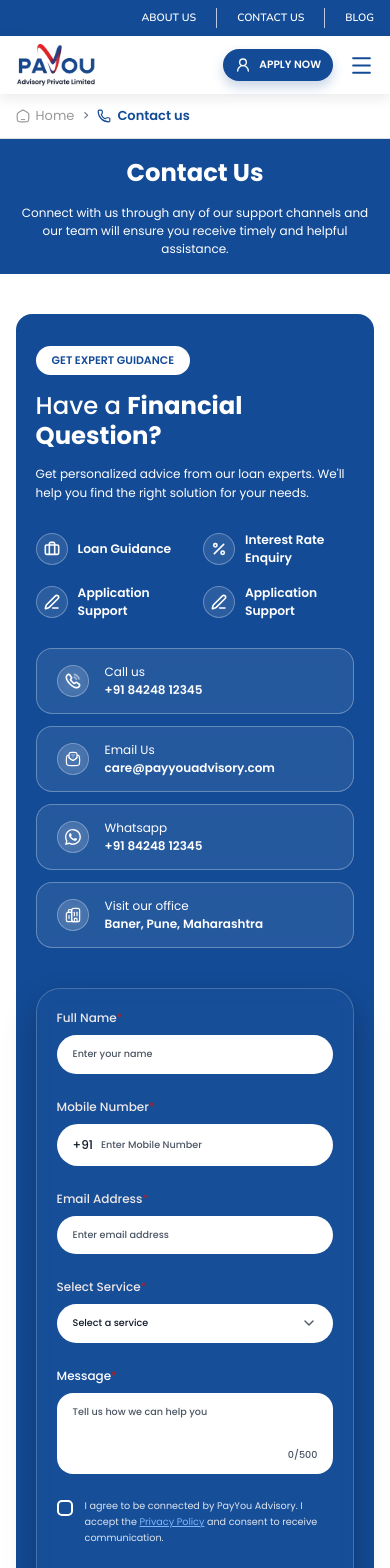
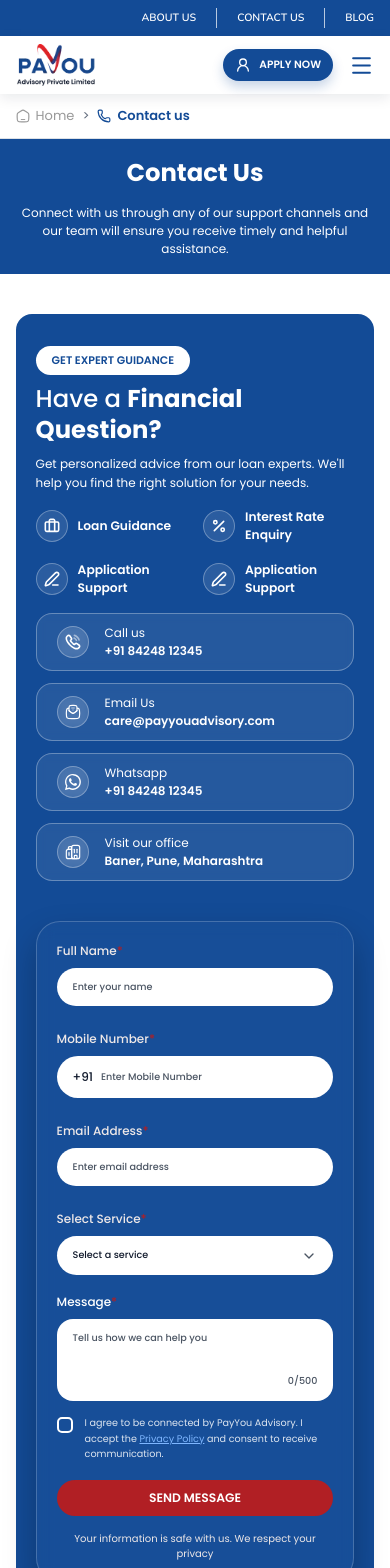
Before and after one commit to SahilVGite/payou, a Next.js app: page /contact-us in a window 390 px wide. Shown: the top 1568 px of the page. Built offline with nearby package versions, Linux system fonts and the light colour scheme.

Commit message:
UI fixes

```diff
--- a/src/components/contact/FinancialQuestionForm.jsx
+++ b/src/components/contact/FinancialQuestionForm.jsx
@@ -60,16 +60,16 @@ export default function FinancialQuestionForm({
             <span className="inline-block rounded-full bg-white px-4 py-1.5 text-[11px] font-semibold text-primary md:text-[13px]">
               GET EXPERT GUIDANCE
             </span>
-            <h2 className="mt-4 text-[clamp(1.5rem,1.2794rem+0.9804vw,1.75rem)] md:text-[36px] lg:text-[clamp(2rem,0.4589rem+1.8051vw,2.625rem)] font-medium leading-tight">
+            <h2 className="mt-[0.3809em] text-[clamp(1.5rem,1.2794rem+0.9804vw,1.75rem)] md:text-[36px] lg:text-[clamp(2rem,0.4589rem+1.8051vw,2.625rem)] font-medium leading-tight">
               Have a <strong className="font-bold">Financial Question?</strong>
             </h2>
-            <p className="mt-3 text-[12px] md:text-[14px] lg:text-[clamp(0.875rem,0.5668rem+0.361vw,1rem)] max-w-[55ch] leading-relaxed text-white">
+            <p className="mt-[0.75em] text-[12px] md:text-[14px] lg:text-[clamp(0.875rem,0.5668rem+0.361vw,1rem)] max-w-[55ch] leading-relaxed text-white">
               Get personalized advice from our loan experts. We'll help you find
               the right solution for your needs.
             </p>
 
             {mapQuery ? (
-              <div className="mt-7 overflow-hidden rounded-2xl border border-white/30">
+              <div className="mt-[clamp(0.9375rem,0.397rem+1.1275vw,1.75rem)] overflow-hidden rounded-2xl border border-white/30">
                 <iframe
                   title="Branch location"
                   src={`https://www.google.com/maps?q=${encodeURIComponent(mapQuery)}&output=embed`}
@@ -82,14 +82,14 @@ export default function FinancialQuestionForm({
                 />
               </div>
             ) : (
-              <div className="mt-7 grid grid-cols-2 gap-4">
+              <div className="mt-[clamp(0.9375rem,0.397rem+1.1275vw,1.75rem)] grid grid-cols-2 gap-4">
                 {highlights.map(([Icon, label], index) => (
                   <div
                     key={`${label}-${index}`}
-                    className="flex items-center gap-2.5 text-[clamp(0.75rem,0.5294rem+0.9804vw,1rem)] md:text-[16px] lg:text-[clamp(0.9375rem,0.4752rem+0.5415vw,1.125rem)] font-semibold text-white"
+                    className="flex items-center gap-2.5 text-[clamp(0.75rem,0.5294rem+0.9804vw,1rem)] md:text-[16px] lg:text-[clamp(0.8125rem,0.042rem+0.9025vw,1.125rem)] font-semibold text-white"
                   >
-                    <span className="flex h-8 md:h-10 w-8 md:w-10 border border-white/30 shrink-0 items-center justify-center rounded-full backdrop-blur-xs bg-white/10">
-                      <Icon size={20} className={"[@media(max-width:767px)]:w-4 [@media(max-width:767px)]:h-4"} />
+                    <span className="flex h-10 [@media(max-width:1700px)]:h-8 w-10 [@media(max-width:1700px)]:w-8 border border-white/30 shrink-0 items-center justify-center rounded-full backdrop-blur-xs bg-white/10">
+                      <Icon size={20} className={"[@media(max-width:1700px)]:w-4 [@media(max-width:1700px)]:h-4"} />
                     </span>
                     {label}
                   </div>
@@ -97,15 +97,15 @@ export default function FinancialQuestionForm({
               </div>
             )}
 
-            <div className={`mt-7 gap-3 ${gridCards ? "grid grid-cols-1 [@media(min-width:1024px)_and_(max-width:1500px)]:grid-cols-1 md:grid-cols-2" : "flex flex-col"}`}>
+            <div className={`mt-[clamp(0.9375rem,0.397rem+1.1275vw,1.75rem)] gap-3 ${gridCards ? "grid grid-cols-1 [@media(min-width:1024px)_and_(max-width:1500px)]:grid-cols-1 md:grid-cols-2" : "flex flex-col"}`}>
               {channels.map(([Icon, label, value, href]) => (
                 <a
                   key={label}
                   href={href}
-                  className="flex items-center gap-4 rounded-2xl bg-[rgba(255,255,255,0.08)] backdrop-blur-xs border border-white/30 px-5 py-3.5 transition hover:bg-white/15"
+                  className="flex items-center gap-4 rounded-2xl bg-[rgba(255,255,255,0.08)] backdrop-blur-xs border border-white/30 px-5 py-2.5 [@media(min-width:1700px)]:py-3.5 transition hover:bg-white/15"
                 >
-                  <span className="flex h-8 md:h-10 w-8 md:w-10 border border-white/30 backdrop-blur-xs shrink-0 items-center justify-center rounded-full bg-white/10">
-                    <Icon size={20} className={"[@media(max-width:767px)]:w-4 [@media(max-width:767px)]:h-4"} />
+                  <span className="flex h-10 [@media(max-width:1700px)]:h-8 w-10 [@media(max-width:1700px)]:w-8 border border-white/30 backdrop-blur-xs shrink-0 items-center justify-center rounded-full bg-white/10">
+                    <Icon size={20} className={"[@media(max-width:1700px)]:w-4 [@media(max-width:1700px)]:h-4"} />
                   </span>
                   <span className="flex flex-col">
                     <span className="text-[12px] md:text-[14px] lg:text-[clamp(0.875rem,0.5668rem+0.361vw,1rem)] text-white">
@@ -127,7 +127,7 @@ export default function FinancialQuestionForm({
             encType="text/plain"
           >
             <div className="grid gap-6 sm:grid-cols-2">
-              <label className="grid gap-2 text-[12px] md:text-[14px] lg:text-[clamp(0.875rem,0.5668rem+0.361vw,1rem)] font-medium text-[#EEE8E8]">
+              <label className="grid gap-2 text-[12px] md:text-[14px] lg:text-[clamp(0.8125rem,0.3502rem+0.5415vw,1rem)] font-medium text-[#EEE8E8]">
                 <span className="flex">
                   Full Name <span className="text-accent">*</span>
                 </span>
@@ -138,12 +138,12 @@ export default function FinancialQuestionForm({
                   className="rounded-full bg-white px-4 py-3 text-[clamp(0.5625rem,0.3839rem+0.8929vw,0.8125rem)] md:text-[13px] lg:text-[clamp(0.75rem,0.4418rem+0.361vw,0.875rem)] text-ink outline-none placeholder:text-[#4B5563]"
                 />
               </label>
-              <label className="grid gap-2 text-[12px] md:text-[14px] lg:text-[clamp(0.875rem,0.5668rem+0.361vw,1rem)] font-medium text-[#EEE8E8]">
+              <label className="grid gap-2 text-[12px] md:text-[14px] lg:text-[clamp(0.8125rem,0.3502rem+0.5415vw,1rem)] font-medium text-[#EEE8E8]">
                 <span className="flex">
                   Mobile Number <span className="text-accent">*</span>
                 </span>
                 <span className="flex items-center gap-2 rounded-full bg-white px-4 py-3">
-                  <span className="text-[12px] md:text-[14px] lg:text-[clamp(0.875rem,0.5668rem+0.361vw,1rem)] text-ink">
+                  <span className="text-[12px] md:text-[14px] lg:text-[clamp(0.8125rem,0.3502rem+0.5415vw,1rem)] text-ink">
                     +91
                   </span>
                   <input
@@ -155,7 +155,7 @@ export default function FinancialQuestionForm({
                   />
                 </span>
               </label>
-              <label className="grid gap-2 text-[12px] md:text-[14px] lg:text-[clamp(0.875rem,0.5668rem+0.361vw,1rem)] font-medium text-[#EEE8E8]">
+              <label className="grid gap-2 text-[12px] md:text-[14px] lg:text-[clamp(0.8125rem,0.3502rem+0.5415vw,1rem)] font-medium text-[#EEE8E8]">
                 <span className="flex">
                   Email Address <span className="text-accent">*</span>
                 </span>
@@ -167,7 +167,7 @@ export default function FinancialQuestionForm({
                   className="rounded-full bg-white px-4 py-3 text-[clamp(0.5625rem,0.3839rem+0.8929vw,0.8125rem)] md:text-[13px] lg:text-[clamp(0.75rem,0.4418rem+0.361vw,0.875rem)] text-ink outline-none placeholder:text-[#4B5563]"
                 />
               </label>
-              <label className="grid gap-2 text-[12px] md:text-[14px] lg:text-[clamp(0.875rem,0.5668rem+0.361vw,1rem)] font-medium text-[#EEE8E8]">
+              <label className="grid gap-2 text-[12px] md:text-[14px] lg:text-[clamp(0.8125rem,0.3502rem+0.5415vw,1rem)] font-medium text-[#EEE8E8]">
                 <span className="flex">
                   Select Service <span className="text-accent">*</span>
                 </span>
@@ -190,7 +190,7 @@ export default function FinancialQuestionForm({
               </label>
             </div>
 
-            <label className="mt-6 flex min-h-0 flex-1 flex-col gap-2 text-[12px] md:text-[14px] lg:text-[clamp(0.875rem,0.5668rem+0.361vw,1rem)] font-medium text-white">
+            <label className="mt-[1.5em] flex min-h-0 flex-1 flex-col gap-2 text-[12px] md:text-[14px] lg:text-[clamp(0.8125rem,0.3502rem+0.5415vw,1rem)] font-medium text-white">
               <span className="flex">
                 Message <span className="text-accent">*</span>
               </span>
@@ -211,8 +211,8 @@ export default function FinancialQuestionForm({
               </span>
             </label>
 
-            <label className="mt-6 flex items-start gap-3 text-[clamp(0.5625rem,0.3839rem+0.8929vw,0.8125rem)] md:text-[13px] lg:text-[clamp(0.75rem,0.4418rem+0.361vw,0.875rem)] leading-relaxed text-white/85">
-              <span className="relative mt-0.5 h-4 lg:h-5.75 w-4 lg:w-5.75 shrink-0">
+            <label className="mt-[1.5em] flex items-start gap-3 text-[clamp(0.5625rem,0.3839rem+0.8929vw,0.8125rem)] md:text-[13px] lg:text-[clamp(0.75rem,0.4418rem+0.361vw,0.875rem)] leading-relaxed text-white/85">
+              <span className="relative mt-0.5 h-4 lg:h-[clamp(1.125rem,0.3545rem+0.9025vw,1.4375rem)] w-4 lg:w-[clamp(1.125rem,0.3545rem+0.9025vw,1.4375rem)] shrink-0">
                 <input
                   required
                   type="checkbox"
@@ -235,11 +235,11 @@ export default function FinancialQuestionForm({
 
             <button
               type="submit"
-              className="mt-6 w-full rounded-full bg-accent py-[0.9411em] text-[clamp(0.75rem,0.5294rem+0.9804vw,1rem)] md:text-[16px] lg:text-[clamp(0.9375rem,0.6875rem+0.3125vw,1.0625rem)] font-semibold text-white transition hover:-translate-y-0.5 hover:bg-[#961a1e]"
+              className="mt-[1.5em] w-full rounded-full bg-accent py-[0.7em] [@media(min-width:1700px)]:py-[0.8411em] text-[clamp(0.75rem,0.5294rem+0.9804vw,1rem)] md:text-[16px] lg:text-[clamp(0.9375rem,0.6875rem+0.3125vw,1.0625rem)] font-semibold text-white transition hover:-translate-y-0.5 hover:bg-[#961a1e]"
             >
               SEND MESSAGE
             </button>
-            <p className="mt-6 text-center text-[10px] md:text-[12px] text-[#EEE8E8]">
+            <p className="mt-[1.5em] text-center text-[10px] md:text-[12px] text-[#EEE8E8]">
               Your information is safe with us. We respect your privacy
             </p>
           </form>
--- a/src/components/contact/OfficeLocations.jsx
+++ b/src/components/contact/OfficeLocations.jsx
@@ -20,7 +20,7 @@ export default function OfficeLocations() {
           Find our offices and connect with our team for trusted financial consultation and assistance.
         </p>
 
-        <div className="relative mt-10 overflow-hidden rounded-[18px]">
+        <div className="relative mt-10 overflow-hidden rounded-[18px] [@media(max-width:1023px)]:flex [@media(max-width:1023px)]:flex-col-reverse [@media(max-width:1023px)]:gap-6">
           <iframe
             title="PayYou Advisory office locations"
             src="https://www.google.com/maps/embed?pb=!1m18!1m12!1m3!1d3780.6800609653847!2d73.77792507519445!3d18.63345478248213!2m3!1f0!2f0!3f0!3m2!1i1024!2i768!4f13.1!3m3!1m2!1s0x3bc2b932d1f77937%3A0xe62d3e7a99df03a9!2sPayYou%20Advisory%20Private%20Limited!5e0!3m2!1sen!2sin!4v1789967393661!5m2!1sen!2sin"
@@ -30,10 +30,10 @@ export default function OfficeLocations() {
             allowFullScreen
             loading="lazy"
             referrerPolicy="strict-origin-when-cross-origin"
-            className="block w-full"
+            className="block w-full rounded-2xl [@media(max-width:1023px)]:aspect-square [@media(max-width:1023px)]:h-auto"
           />
 
-          <div className="absolute bottom-4 left-4 top-4 p-5 flex w-full max-w-[30%] flex-col overflow-hidden rounded-2xl bg-primary/15 shadow-[0px_4px_12px_rgba(0,0,0,0.0784314)] backdrop-blur-md max-[640px]:hidden">
+          <div className="lg:absolute bottom-4 left-4 top-4 p-5 flex w-full max-w-full lg:max-w-[30%] flex-col overflow-hidden rounded-2xl bg-primary/15 shadow-[0px_4px_12px_rgba(0,0,0,0.0784314)] backdrop-blur-md">
             <div className="flex flex-col gap-4">
               <Select
                 value={branch}
```
